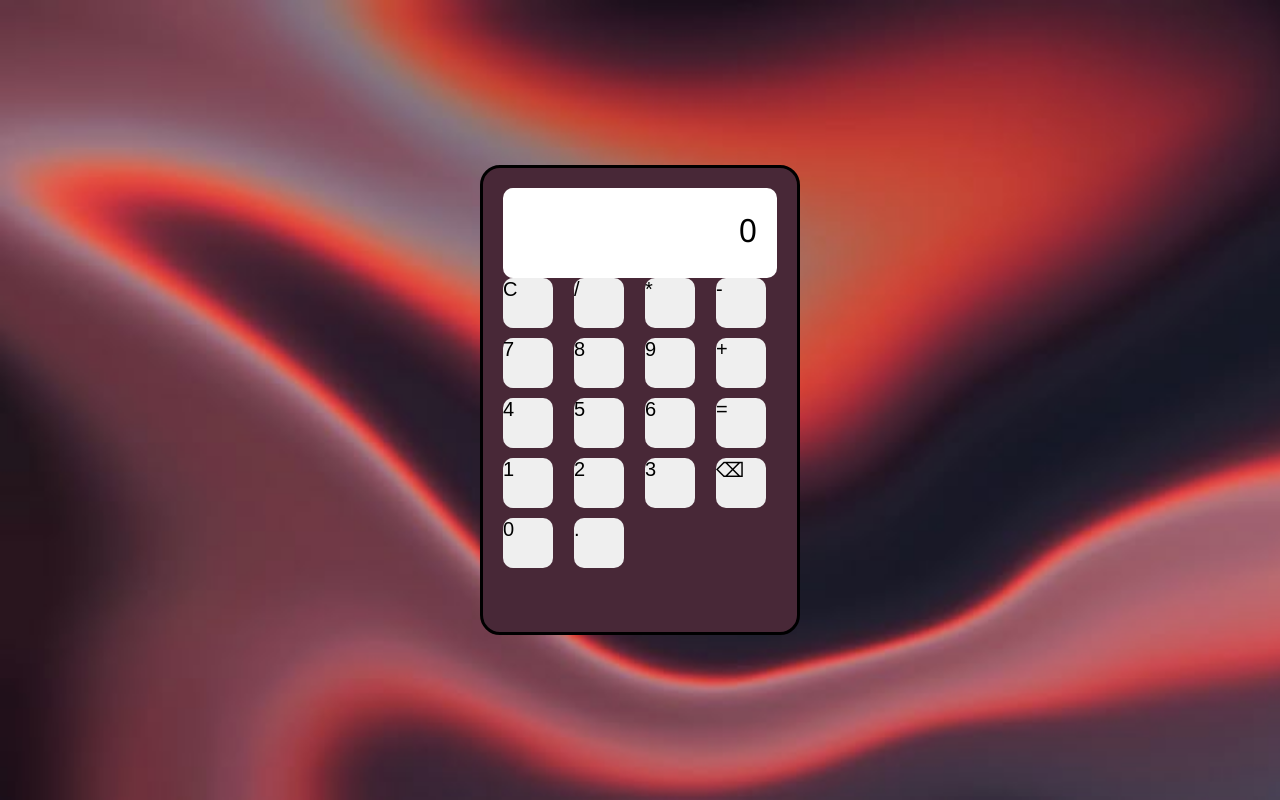
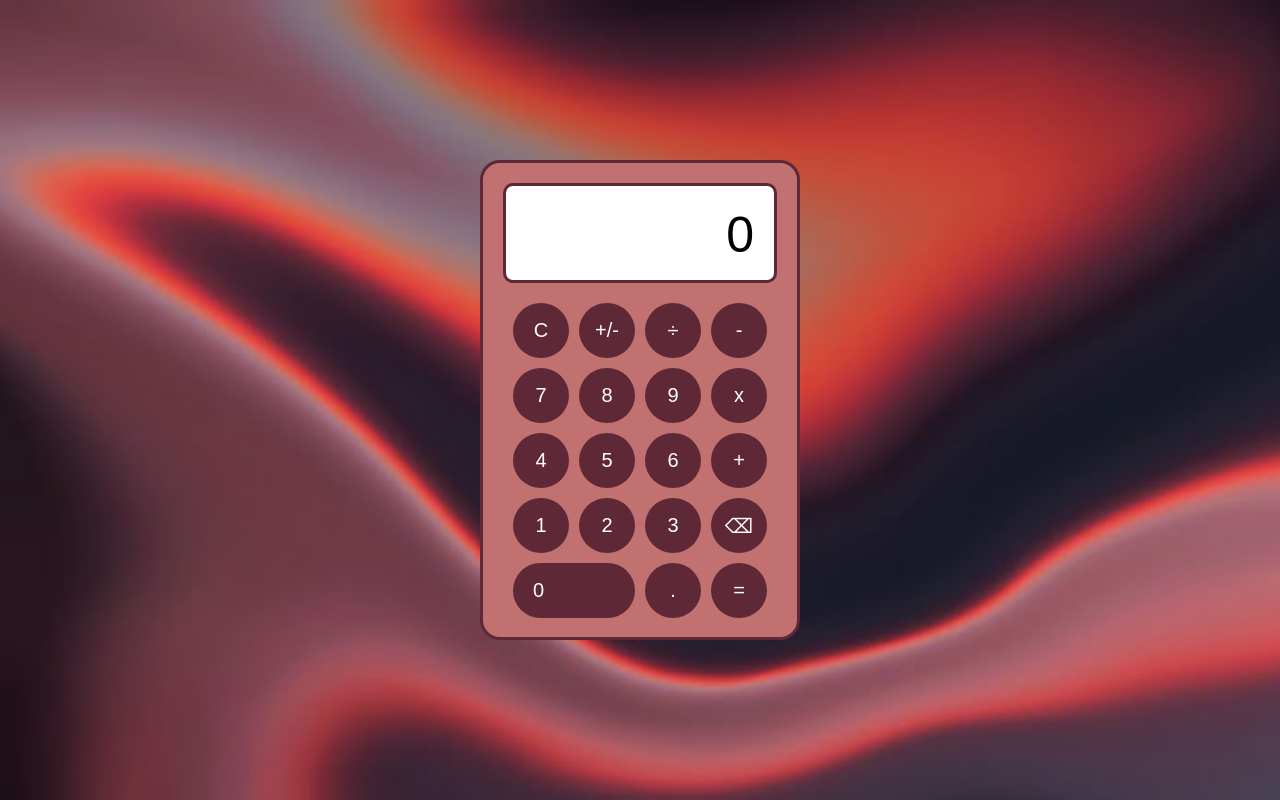
Before and after one commit to Aikellanne/simple-calculator, a plain HTML site: page index.html in a window 1280 px wide. Drawn offline with Linux system fonts and the light colour scheme.

Commit message:
Segundo commit

```diff
--- a/index.html
+++ b/index.html
@@ -9,29 +9,31 @@
 <body>
     <div class="calculadora">
         <div class="display" id="display">0</div>
+
         <div class="botoes">
-           <button onclick="">C</button>
-           <button onclick="">/</button>
-           <button onclick="">*</button>
-           <button onclick="">-</button>
+           <button>C</button>
+           <button>+/-</button>
+           <button>÷</button>
+           <button>-</button>
 
-           <button onclick="">7</button>
-           <button onclick="">8</button>
-           <button onclick="">9</button>
-           <button onclick="" class="bnt">+</button>
+           <button>7</button>
+           <button>8</button>
+           <button>9</button>
+           <button>x</button>
 
-           <button onclick="">4</button>
-           <button onclick="">5</button>
-           <button onclick="">6</button>
+           <button>4</button>
+           <button>5</button>
+           <button>6</button>
+           <button>+</button>
 
-           <button onclick="" class="bnt">=</button>
-           <button onclick="">1</button>
-           <button onclick="">2</button>
-           <button onclick="">3</button>
+           <button>1</button>
+           <button>2</button>
+           <button>3</button>
+           <button>⌫</button>
 
-           <button onclick="">⌫</button>
-           <button onclick="">0</button>
-           <button onclick="">.</button>
+           <button class="bnt-zero">0</button>
+           <button>.</button>
+           <button>=</button>
         </div>
     </div>
     <script src="script.js"></script>
--- a/script.js
+++ b/script.js
@@ -0,0 +1,33 @@
+const display = document.getElementById('display');
+const botoes = document.querySelectorAll('button');
+
+let operacao = '';
+
+botoes.forEach((botao) => {
+  botao.addEventListener('click', () => {
+    const valor = botao.innerText;
+
+    if (valor === 'C') {
+      expressao = '';
+      display.textContent = '0';
+
+    } else if (valor === '=') {
+      try {
+        expressao = eval(expressao);
+        display.textContent = expressao;
+        expressao = resultado.toString();
+      } catch (erro) {
+        display.textContent = 'Erro';
+        expressao = '';
+      }
+
+    } else if (valor === '⌫') {
+      expressao = expressao.slice(0, -1);
+      display.textContent = expressao || '0';
+
+    } else {
+      expressao += valor;
+      display.textContent = expressao;
+    }
+  });
+});
--- a/style.css
+++ b/style.css
@@ -11,41 +11,51 @@ body {
     justify-content: center;
     align-items: center;
     height: 100vh;
-    font-family: 'Segoe UI', sans-serif;
+    font-family: Arial, sans-serif;
 }
 
 .calculadora {
-    background: #482837;
+    background: #c17170;
     width: 320px;
-    height: 470px;
+    height: 480px;
     border-radius: 20px;
     padding: 20px;
-    border: 3px solid black;
+    border: 3px solid #5e2837;
 }
 
 .display {
     background: white;
     padding: 20px;
-    font-size: 2rem;
+    font-size: 50px;
     text-align: right;
     border-radius: 10px;
-    height: 90px;
-    overflow-x: auto;
+    height: 100px;
+    box-sizing: border-box;
+    border: 3px solid #5e2837;
 }
 
 .botoes {
     display: grid;
     grid-template-columns: repeat(4, 1fr);
     gap: 10px;
+    padding: 10px;
+    margin-top: 10px;
 }
 
 button {
-    height: 50px;
-    width: 50px;
+    height: 55px;
     font-size: 20px;
     border-radius: 10px;
-    display: flex;
-    flex-direction: column;
-    justify-content: space-between;
-    border: none
+    border-radius: 50%;
+    background-color: #5e2837;
+    border: none;
+    color: white;
+    cursor: pointer;
 }
+
+.bnt-zero {
+    grid-column: span 2;
+    border-radius: 30px;
+    text-align: left;
+    padding-left: 20px;
+}
```
